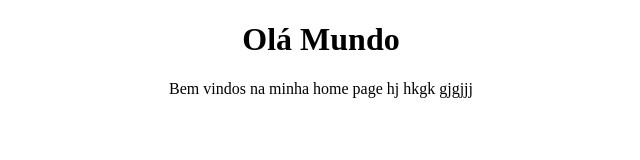
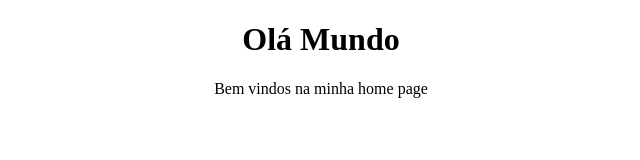
Before and after one commit to JuanCosta/JuanCosta.github.io, a plain HTML site: page index.html in a window 1280 px wide. Shown: the whole page, without its empty margins (319-959 px from the left). Drawn offline with Linux system fonts and the light colour scheme.

Commit message:
voltando versao

```diff
--- a/index.html
+++ b/index.html
@@ -8,7 +8,7 @@
 <body>
 <center>
 <h1>Olá Mundo</h1>
-<p>Bem vindos na minha home page hj hkgk  gjgjjj </p>
+<p>Bem vindos na minha home page</p>
 </center>
 
 </body>
```
